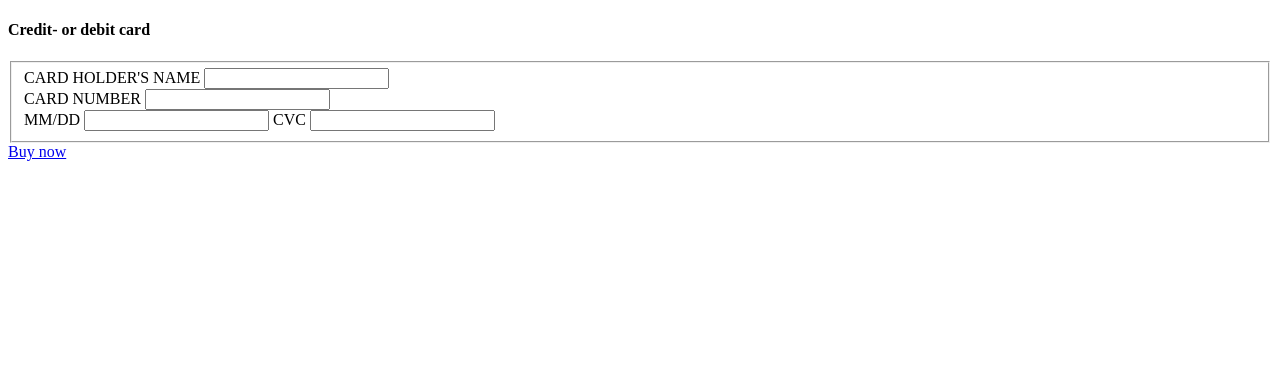
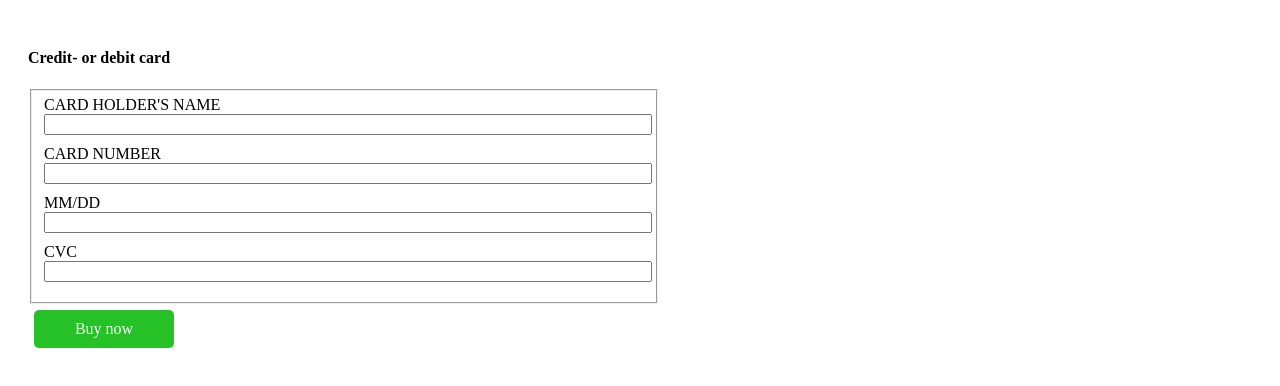
Before and after one commit to siljemogster/js1-ca, a plain HTML site: page ordersummary.html in a window 1280 px wide. Drawn offline with Linux system fonts and the light colour scheme; no server answers.

Commit message:
size letters

```diff
--- a/css/style.css
+++ b/css/style.css
@@ -34,3 +34,36 @@ p {
     transform: rotate(360deg);
   }
 }
+
+
+
+.form {
+  width: 50%;
+  padding: 20px;
+}
+
+.form_input {
+  width: 100%;
+  margin-bottom: 10px;
+}
+
+.cobutton {
+  width: 100px;
+  text-align: center;
+}
+
+.cobutton {
+  background: rgb(38, 193, 38);
+  color: white;
+  padding: 10px 20px;
+  border-radius: 5px;
+  display: inline-block;
+  margin: 6px;
+  text-decoration: solid;
+
+}
+
+.cardicon {
+  height: 20%;
+  width: 20%;
+}
```
